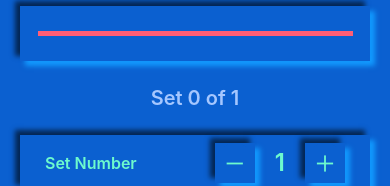
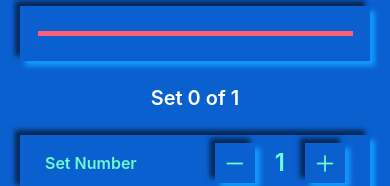
Before and after one commit to leekyungho112/exercise-timer, a React Native app: screen / in a window 390 px wide. Shown: the part 219-405 px from the top of the page. Built offline with nearby package versions, Linux system fonts and the light colour scheme.

Commit message:
color fixed

```diff
--- a/components/Timer.js
+++ b/components/Timer.js
@@ -279,7 +279,7 @@ const styles = StyleSheet.create({
   set: {
     fontSize: 20,
     fontWeight: '600',
-    color: '#A5C7FF',
+    color: 'white',
   },
   inputs: {
     width: '100%',
```
